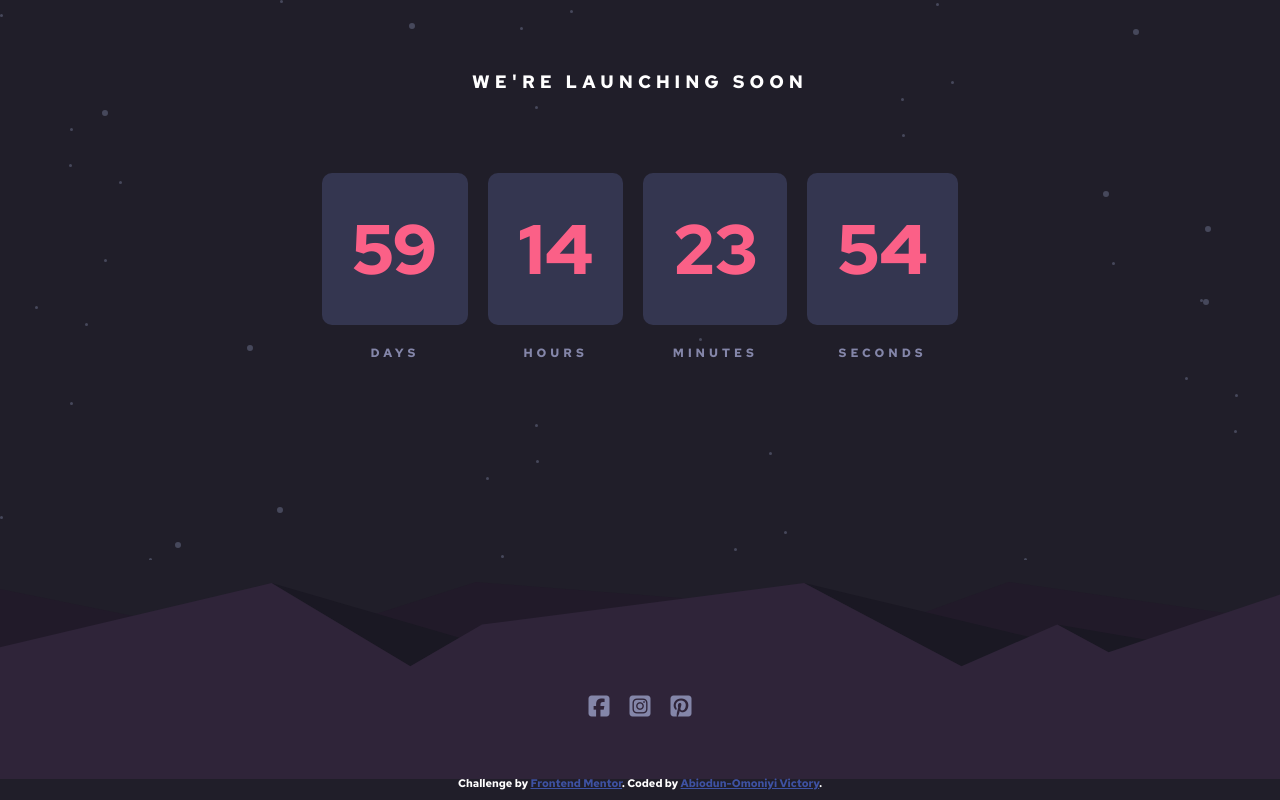
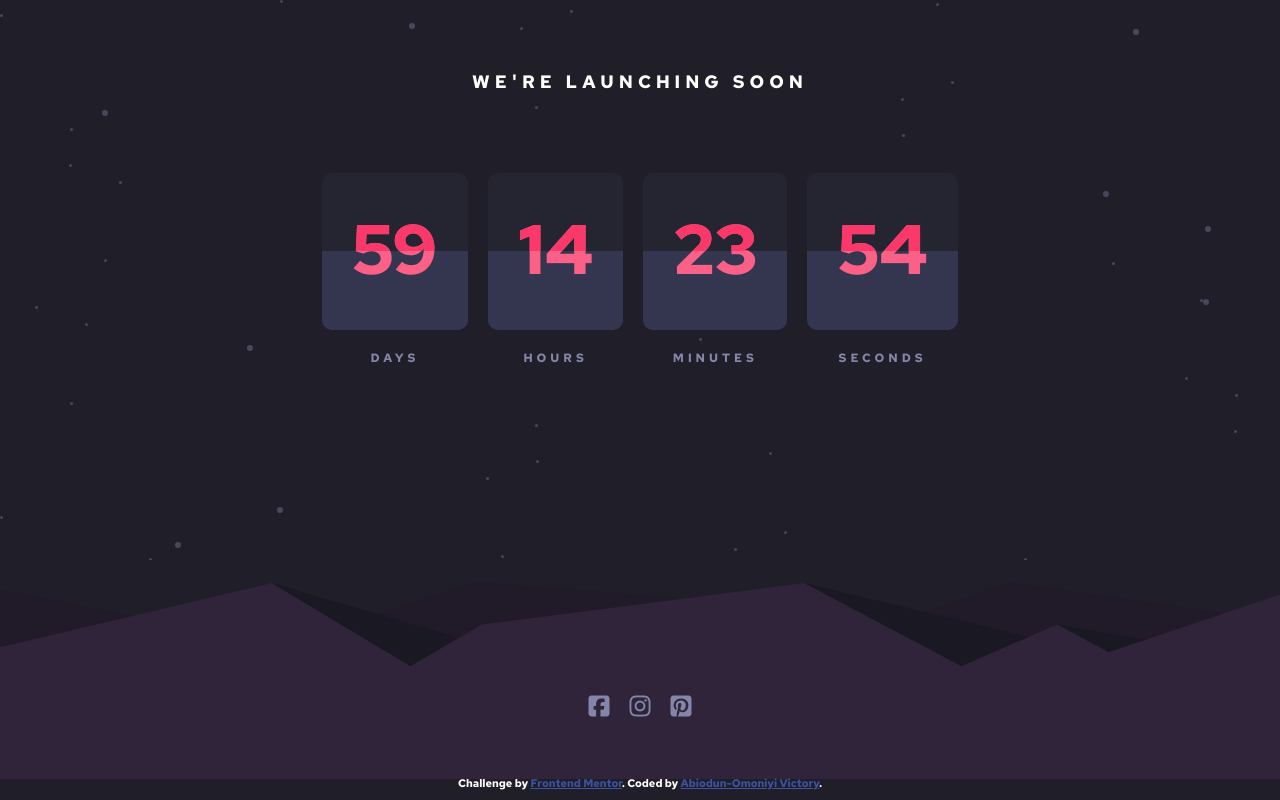
Before and after one commit to preciousvictory/Launch-Countdown-Timer, a plain HTML site: page index.html in a window 1280 px wide. Drawn offline with Linux system fonts and the light colour scheme.

Commit message:
update timer box styles

```diff
--- a/CSS/styles.css
+++ b/CSS/styles.css
@@ -1,5 +1,10 @@
+*,
+*:before,
+*:after {
+  box-sizing: border-box;
+}
+
 * {
-  box-sizing: border-box;
   margin: 0;
   padding: 0;
   font-family: "Red Hat Text", sans-serif;
@@ -9,10 +14,12 @@
   /* Primary */
   --Grayish_blue: hsl(237, 18%, 59%);
   --Soft_red: hsl(345, 95%, 68%);
+  --darker-soft-red: hsl(345, 95%, 60%);
 
   /* Neutral */
   --Dark_desaturated_blue: hsl(236, 21%, 26%);
   --Very_dark_blue: hsl(235, 16%, 14%);
+  --Very_dark__blue: hsl(240, 14%, 17%);
   --dark_mostly-black_blue: hsl(
     250.91,
     15.49%,
@@ -64,7 +71,6 @@ main {
 }
 
 .box h3 {
-  color: var(--Soft_red);
   font-size: 70px;
   font-weight: 700;
 }
@@ -78,9 +84,31 @@ main {
 }
 
 .timer {
-  background: var(--Dark_desaturated_blue);
+  background: linear-gradient(to bottom, var(--Very_dark__blue) 50%, var(--Dark_desaturated_blue) 50%);
+  box-shadow: 0px 6--px 2px rgba(26, 23, 31, 0.767);
   border-radius: 10px;
   padding: 30px;
+}
+
+.halfStyled {
+  position: relative;
+  font-size: 50px;
+  display: inline-block;
+  color: var(--Soft_red);
+  white-space: pre;
+  overflow: hidden;
+}
+
+.halfStyled:before {
+  display: block;
+  position: absolute;
+  z-index: 1;
+  top: 0;
+  left: 0;
+  content: attr(data-content);
+  height: 52%;
+  overflow: hidden;
+  color: var(--darker-soft-red);
 }
 
 /* footer Styles
--- a/Scripts/scripts.js
+++ b/Scripts/scripts.js
@@ -18,13 +18,17 @@ let countdown = setInterval(() => {
 
     let day = timeleft[0];
     document.querySelector(".a").textContent = day;
+    document.querySelector(".a").setAttribute("data-content", day);
 
     let hour = timeleft[1];
     document.querySelector(".b").textContent = hour;
+    document.querySelector(".b").setAttribute("data-content", hour);
 
     let min = timeleft[2];
     document.querySelector(".c").textContent = min;
+    document.querySelector(".c").setAttribute("data-content", min);
 
     let sec = timeleft[3];
     document.querySelector(".d").textContent = sec;
+    document.querySelector(".d").setAttribute("data-content", sec);
 }, 1000);
--- a/index.html
+++ b/index.html
@@ -25,28 +25,28 @@
     <main>
       <div class="days box">
         <div class="timer">
-          <h3 class="a">08</h3>
+          <h3 class="halfStyled a" data-content="G">08</h3>
         </div>
         <p>Days</p>
       </div>
 
       <div class="hours box">
         <div class="timer">
-          <h3 class="b">23</h3>
+          <h3 class="halfStyled b" data-content="G">23</h3>
         </div>
         <p>Hours</p>
       </div>
 
       <div class="Minutes box">
         <div class="timer">
-          <h3 class="c">55</h3>
+          <h3 class="halfStyled c" data-content="G">55</h3>
         </div>
         <p>Minutes</p>
       </div>
 
       <div class="seconds box">
         <div class="timer">
-          <h3 class="d">41</h3>
+          <h3 class="halfStyled d" data-content="G">41</h3>
         </div>
         <p>Seconds</p>
       </div>
@@ -56,7 +56,7 @@
   <footer>
     <div class="icons">
       <i class="fa-brands fa-square-facebook fa-xl"></i>
-      <i class="fa-brands fa-square-instagram fa-xl"></i>
+      <i class="fa-brands fa-instagram fa-xl"></i>
       <i class="fa-brands fa-square-pinterest fa-xl"></i>
     </div>
 
```
